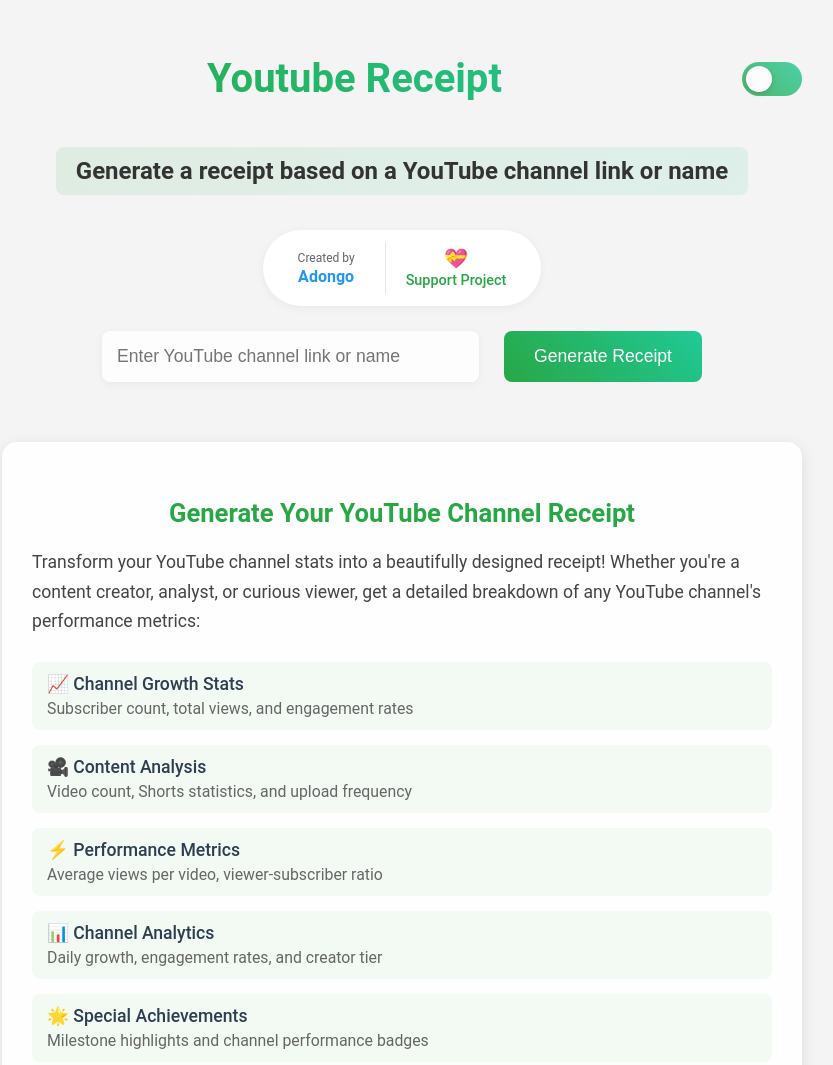
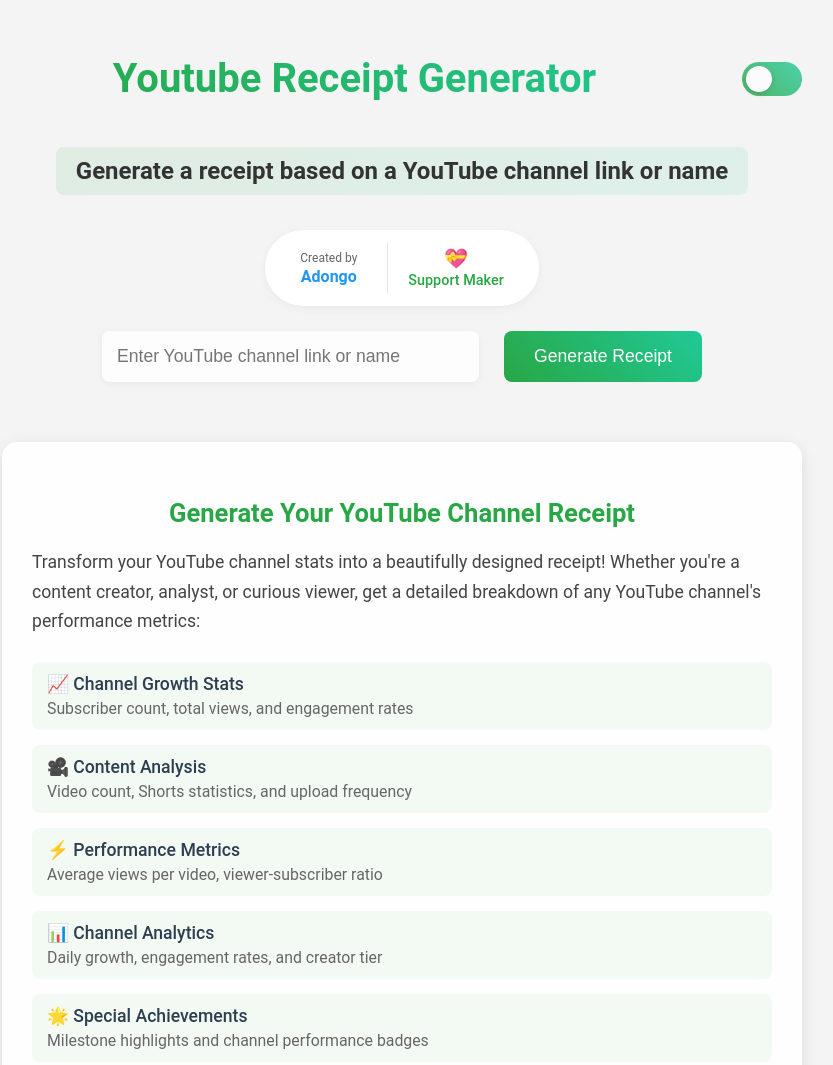
Before and after one commit to Adong-o/ytreceipt, a plain HTML site: page index.html in a window 1280 px wide. Shown: the top 1065 px of the page, without its empty margins (238-1071 px from the left). Drawn offline with nearby package versions, Linux system fonts and the light colour scheme; a script that the page names is missing.

Commit message:
Update index.html

```diff
--- a/index.html
+++ b/index.html
@@ -31,13 +31,13 @@
             <div class="loading-countdown">3</div>
             <div class="loading-message">
                 <div class="loading-text">Analyzing Channel Data...</div>
-                <div class="loading-subtext">Preparing your YouTube receipt</div>
+                <div class="loading-subtext">Loading your receipt.....hold on</div>
             </div>
         </div>
     </div>
 
     <div class="header">
-        <h1>Youtube Receipt</h1>
+        <h1>Youtube Receipt Generator</h1>
         <label class="switch">
             <input type="checkbox" id="modeSwitch">
             <span class="slider"></span>
@@ -54,7 +54,7 @@
             </a>
             <a href="https://paystack.com/pay/imp4ect9gx" target="_blank" class="support-link">
                 <span class="support-icon">💝</span>
-                <span class="support-text">Support Project</span>
+                <span class="support-text">Support Maker</span>
             </a>
         </div>
     </div>
```
